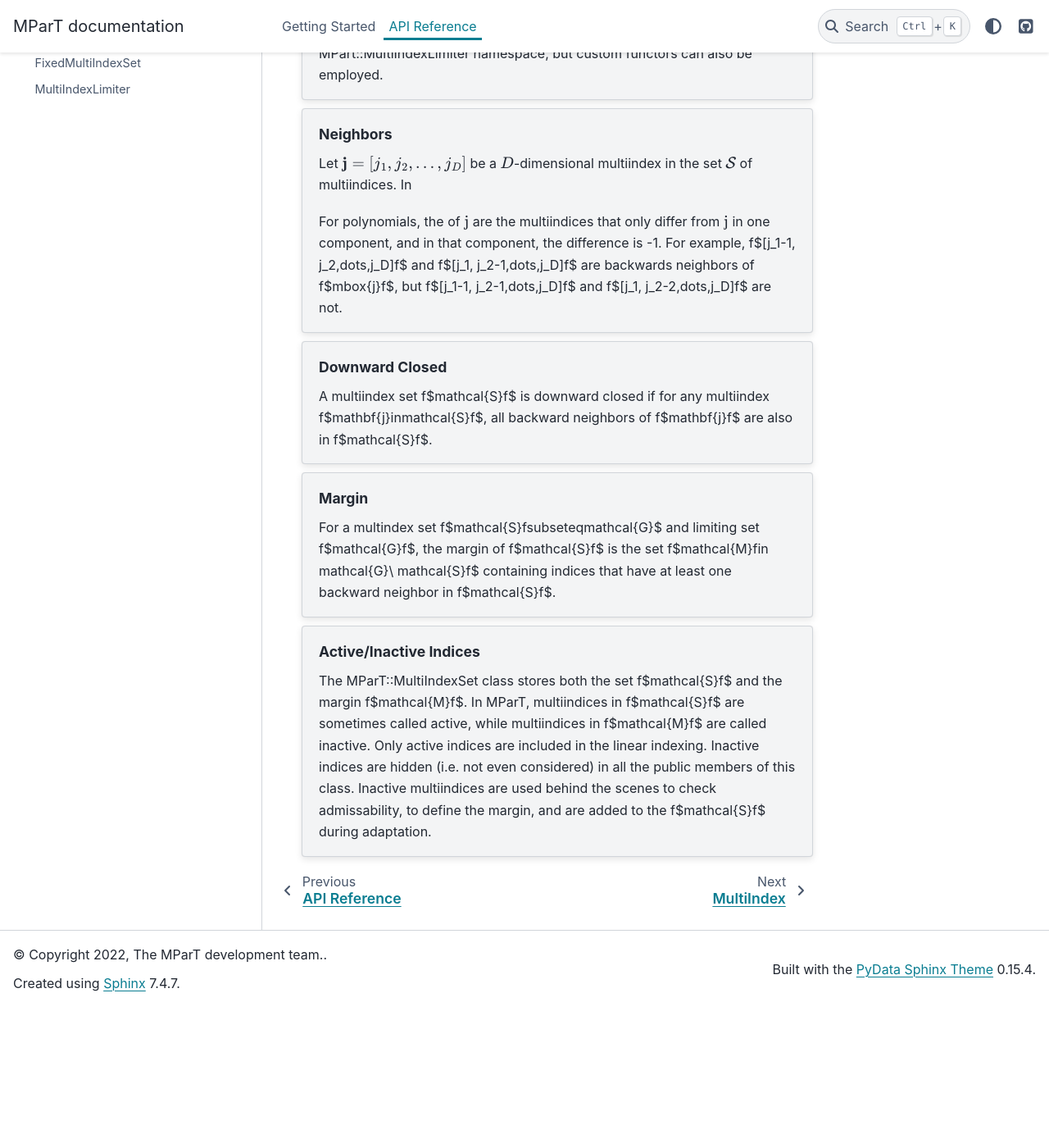
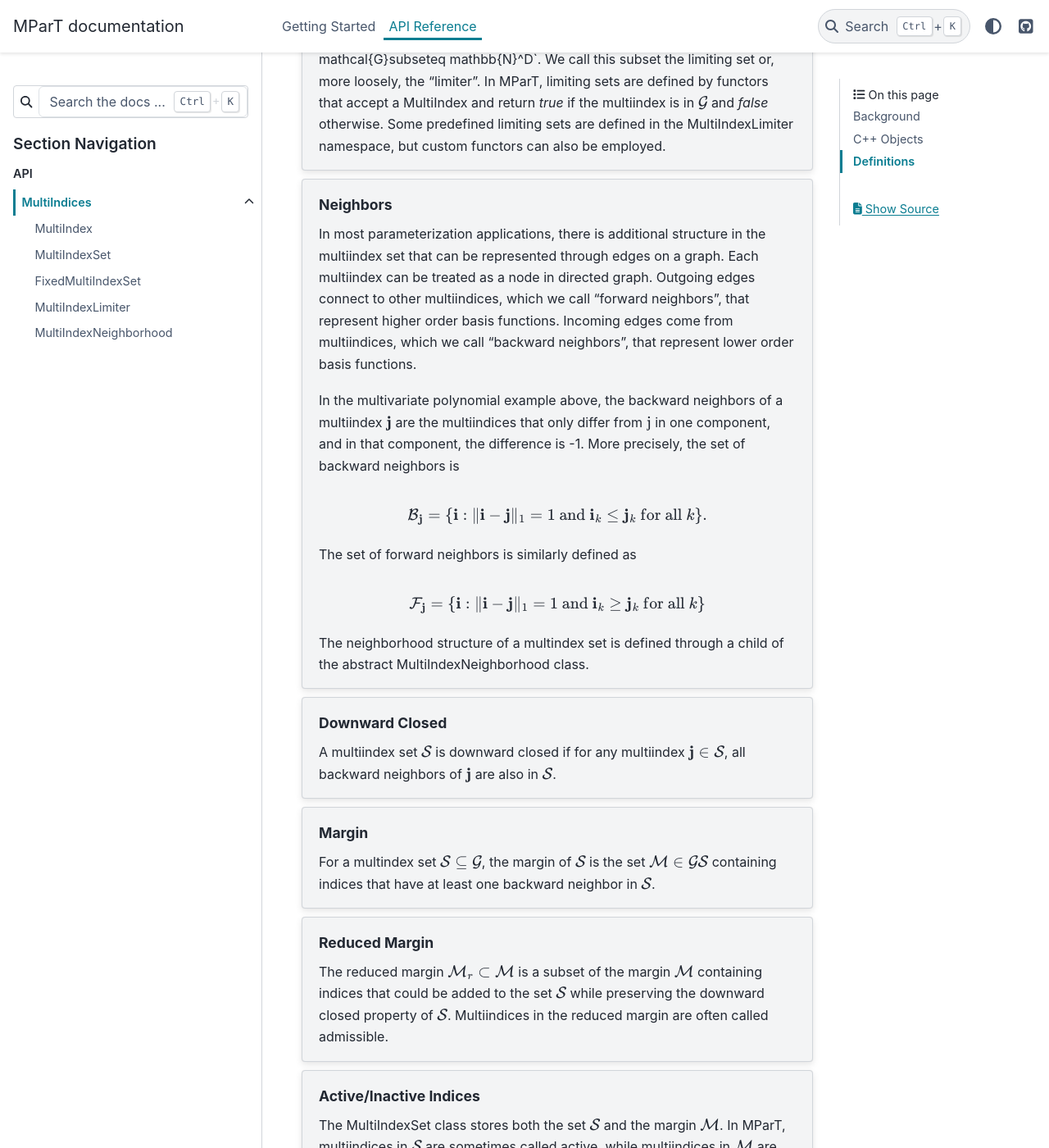
Before and after one commit to MeasureTransport/MParT, a Sphinx documentation site: the page built from docs/source/api/multiindex.rst, in a window 1280 px wide and 1400 px high, scrolled down 1877 px. Shown: the whole window at 82% size. Built offline with Sphinx 7.4.7 and the PyData theme 0.15.4, drawn with Linux system fonts in a browser that asks for light colours; before the commit the page ends 3105 px from its top, so only the background shows below that; some of the changed text lies outside the part shown.

Commit message:
Updated MultiIndexSet documentation and added margin and reduced margin functions.

```diff
--- a/docs/source/api/multiindex.rst
+++ b/docs/source/api/multiindex.rst
@@ -1,6 +1,9 @@
 ===================
 MultiIndices
 ===================
+
+Background
+-------------------
 
 A multiindex is simply a length :math:`D` vector of nonnegative integers :math:`\mathbf{p}=[p_1,p_2,\dots,p_D]`.
 Multiindices are commonly employed for defining multivariate polynomial expansions and other function parameterizations.
@@ -59,6 +62,7 @@ C++ Objects
    multiindices/multiindexset
    multiindices/fixedmultiindexset
    multiindices/multiindexlimiter
+   multiindices/multiindexneighborhood
 
 
 Definitions
@@ -70,39 +74,58 @@ Definitions
     it is useful to only consider multiindices in some subset :math:`\mathcal{G}\subseteq \mathbb{N}^D`.   We call this subset
     the limiting set or, more loosely, the "limiter".   In MParT, limiting sets are defined by functors that accept a
     MultiIndex and return `true` if the multiindex is in :math:`\mathcal{G}` and `false` otherwise.  Some predefined limiting
-    sets are defined in the MPart::MultiIndexLimiter namespace, but custom functors can also be employed.
+    sets are defined in the MultiIndexLimiter namespace, but custom functors can also be employed.
 
 .. topic:: Neighbors
 
-    Let :math:`\mathbf{j}=[j_1,j_2,\dots,j_D]` be a :math:`D`-dimensional multiindex in the set :math:`\mathcal{S}`
-    of multiindices.  In
+    In most parameterization applications, there is additional structure in the multiindex set that can be represented
+    through edges on a graph.   Each multiindex can be treated as a node in directed graph.  Outgoing edges connect to
+    other multiindices, which we call "forward neighbors", that represent higher order basis functions.   Incoming edges
+    come from multiindices, which we call "backward neighbors", that represent lower order basis functions.
 
-    For polynomials, the of :math:`\mbox{j}` are the multiindices that only differ from :math:`\mbox{j}` in one component,
-    and in that component, the difference is -1. For example, \f$[j_1-1, j_2,\dots,j_D]\f$ and \f$[j_1, j_2-1,\dots,j_D]\f$ are
-    backwards neighbors of \f$\mbox{j}\f$, but \f$[j_1-1,
-    j_2-1,\dots,j_D]\f$ and \f$[j_1, j_2-2,\dots,j_D]\f$ are not.
+    In the multivariate polynomial example above, the backward neighbors of a multiindex :math:`\mathbf{j}` are the multiindices
+    that only differ from :math:`\mbox{j}` in one component, and in that component, the difference is -1.  More precisely,
+    the set of backward neighbors is
+
+    .. math::
+
+        \mathcal{B}_{\mathbf{j}} = \{\mathbf{i} : \|\mathbf{i}-\mathbf{j}\|_1=1 \text{ and } \mathbf{i}_k \leq \mathbf{j}_k \text{ for all } k \}.
+
+    The set of forward neighbors is similarly defined as
+
+    .. math::
+
+        \mathcal{F}_{\mathbf{j}} = \{\mathbf{i} : \|\mathbf{i}-\mathbf{j}\|_1=1 \text{ and } \mathbf{i}_k \geq \mathbf{j}_k \text{ for all } k \}
+
+    The neighborhood structure of a multindex set is defined through a child of the abstract MultiIndexNeighborhood class.
 
 .. topic:: Downward Closed
 
-    A multiindex set \f$\mathcal{S}\f$ is downward closed if for any multiindex \f$\mathbf{j}\in\mathcal{S}\f$, all
-    backward neighbors of \f$\mathbf{j}\f$ are also in \f$\mathcal{S}\f$.
+    A multiindex set :math:`\mathcal{S}` is downward closed if for any multiindex :math:`\mathbf{j}\in\mathcal{S}`, all
+    backward neighbors of :math:`\mathbf{j}` are also in :math:`\mathcal{S}`.
 
 .. topic:: Margin
 
-    For a multindex set \f$\mathcal{S}\f\subseteq\mathcal{G}$ and limiting set \f$\mathcal{G}\f$,
-    the margin of \f$\mathcal{S}\f$ is the set \f$\mathcal{M}\f\in \mathcal{G}\\ \mathcal{S}\f$ containing
-    indices that have at least one backward neighbor in \f$\mathcal{S}\f$.
+    For a multindex set :math:`\mathcal{S}\subseteq\mathcal{G}`, the margin of :math:`\mathcal{S}` is the set
+    :math:`\mathcal{M} \in \mathcal{G}\\ \mathcal{S}` containing indices that have at least one backward neighbor
+    in :math:`\mathcal{S}`.
 
 .. topic:: Reduced Margin
-    The reduced margin \f$\mathcal{M}_r\subset\mathcal{M}\f$ is a subset of the margin \$\mathcal{M}\f$ containing
-    indices that could be added to the set \f$\mathcal{S}\f$ while preserving the downward closed property of \f$\mathcal{S}\f$.
+
+    The reduced margin :math:`\mathcal{M}_r\subset\mathcal{M}` is a subset of the margin :math:`\mathcal{M}` containing
+    indices that could be added to the set :math:`\mathcal{S}` while preserving the downward closed property of :math:`\mathcal{S}`.
     Multiindices in the reduced margin are often called admissible.
 
 .. topic:: Active/Inactive Indices
 
-    The MParT::MultiIndexSet class stores both the set \f$\mathcal{S}\f$ and the margin \f$\mathcal{M}\f$.   In MParT,
-    multiindices in \f$\mathcal{S}\f$ are sometimes called active, while multiindices in \f$\mathcal{M}\f$ are called inactive.
+    The MultiIndexSet class stores both the set :math:`\mathcal{S}` and the margin :math:`\mathcal{M}`.   In MParT,
+    multiindices in :math:`\mathcal{S}` are sometimes called active, while multiindices in :math:`\mathcal{M}` are called inactive.
     Only active indices are included in the linear indexing.  Inactive
     indices are hidden (i.e. not even considered) in all the public members
     of this class.  Inactive multiindices are used behind the scenes to check admissability, to define the margin, and
-    are added to the \f$\mathcal{S}\f$ during adaptation.
+    are added to the :math:`\mathcal{S}` during adaptation.
+
+.. topic:: Frontier
+
+    The Frontier is similar but contains multiindices in :math:`\mathcal{S}` that have at least one forward neighbor in
+    the margin :math:`\mathcal{M}`.   We use the term "strict frontier" to describe the set of multiindices in :math:`\mathcal{S}` that have all of their forward neighbors in the margin.
```
Also changed, not shown: docs/source/api/multiindices/multiindexneighborhood.rst (added, +11 -0 lines), 3 other files.
